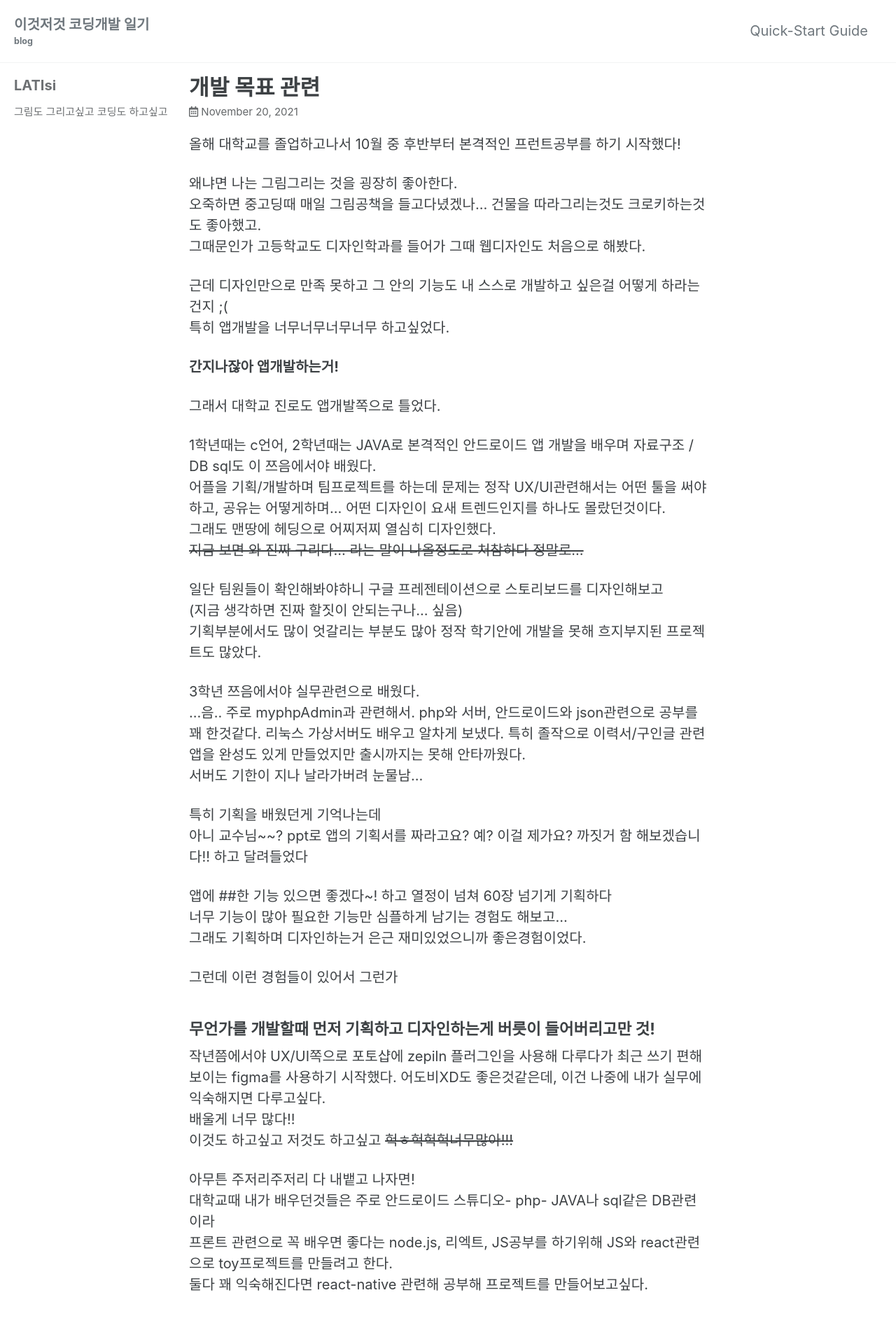
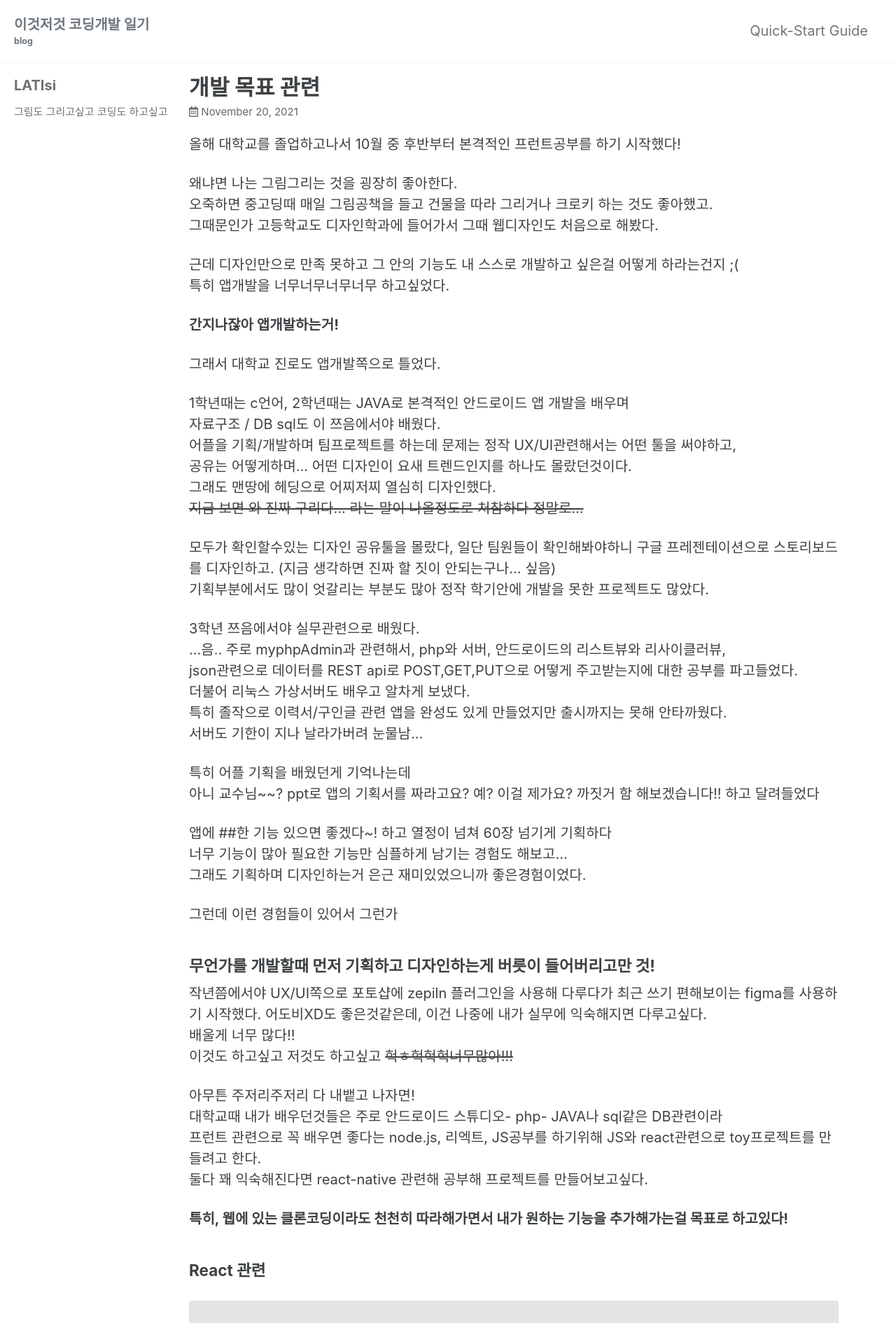
Before and after one commit to LATIsi/LATIsi.github.io, a Jekyll site: the page built from post/_posts/status/2021-11-20-toyproject.md, in a window 1280 px wide. Shown: the top 1890 px of the page at 70% size. Built offline with Jekyll 4.4.1, drawn with Linux system fonts in a browser that asks for light colours; cached includes are drawn as plain includes; some of the changed text lies outside the part shown.

Commit message:
blog_0.0.4 포스트 여백정리

```diff
--- a/_sass/minimal-mistakes/_page.scss
+++ b/_sass/minimal-mistakes/_page.scss
@@ -39,12 +39,12 @@ body {
   @include breakpoint($large) {
     float: right;
     width: calc(100% - #{$right-sidebar-width-narrow});
-    padding-right: $right-sidebar-width-narrow;
+    padding-right: 5%;
   }
 
   @include breakpoint($x-large) {
     width: calc(100% - #{$right-sidebar-width});
-    padding-right: $right-sidebar-width;
+    padding-right: 5%;
   }
 
   .page__inner-wrap {
--- a/_sass/minimal-mistakes/_reset.scss
+++ b/_sass/minimal-mistakes/_reset.scss
@@ -8,14 +8,14 @@ html {
   /* apply a natural box layout model to all elements */
   box-sizing: border-box;
   background-color: $background-color;
-  font-size: 16px;                // Default 16px;
+  font-size: 14px;                // Default 16px;
 
   @include breakpoint($medium) {
-    font-size: 16px;              // Default 18px;
+    font-size: 14px;              // Default 18px;
   }
 
   @include breakpoint($large) {
-    font-size: 18px;              // Default 20px;
+    font-size: 16px;              // Default 20px;
   }
 
   @include breakpoint($x-large) {
--- a/_sass/minimal-mistakes/_variables.scss
+++ b/_sass/minimal-mistakes/_variables.scss
@@ -6,7 +6,8 @@
    Typography
    ========================================================================== */
 
-$doc-font-size: 16 !default;
+
+$doc-font-size: 14 !default;
 
 /* paragraph indention */
 $paragraph-indent: false !default; // true, false (default)
@@ -155,9 +156,9 @@ $max-width: $x-large !default;
    Grid
    ========================================================================== */
 
-$right-sidebar-width-narrow: 100px !default;  //200px
+$right-sidebar-width-narrow: 50px !default;  //200px
 $right-sidebar-width: 250px !default;         //300px
-$right-sidebar-width-wide: 250px !default;    //400px
+$right-sidebar-width-wide: 100px !default;    //400px
 
 /*
    Other
--- a/post/_posts/blog/2021-11-17-blog_command.md
+++ b/post/_posts/blog/2021-11-17-blog_command.md
@@ -1,6 +1,6 @@
 ---
 title: "jekyll 블로그 제작관련 기록"
-excerpt: " 기록방법 정리 / 오류 정리!"
+excerpt: " 기록방법 정리 / 오류 정리와 목표."
 date: 2021-11-17
 categories: blog
 last_modified_at : 2021-11-20
@@ -35,3 +35,14 @@ last_modified_at : 2021-11-20
     <p> 효과(문단) - p효과를 줄 문단 위 아래 엔터키
     취소선 효과 - ~~  쓸 글  ~~
     H1 같이 강조 효과 - # ## ###  (숫자가 늘어날때마다 #수가 더 늘어남.)
+
+### 그 외에
+<div class="notice--primary" markdown="1">
+- 블로그 개발
+    - 카테고리를 만들자.
+    - 폰트 디자인, 크기 수정
+    - 디자인 조금 수정해야할듯?
+    - 수정할것이 아직 산더미다~!
+    - github 페이지 privite으로... 월별 결제 내년부터 하자!
+    - Google Analytics 등록해보기?
+</div>
--- a/post/_posts/status/2021-11-20-toyproject.md
+++ b/post/_posts/status/2021-11-20-toyproject.md
@@ -8,8 +8,8 @@ categories: 일상
 올해 대학교를 졸업하고나서 10월 중 후반부터 본격적인 프런트공부를 하기 시작했다!
 
 왜냐면 나는 그림그리는 것을 굉장히 좋아한다.
-오죽하면 중고딩때 매일 그림공책을 들고다녔겠나... 건물을 따라그리는것도 크로키하는것도 좋아했고.
-그때문인가 고등학교도 디자인학과를 들어가 그때 웹디자인도 처음으로 해봤다.
+오죽하면 중고딩때 매일 그림공책을 들고 건물을 따라 그리거나 크로키 하는 것도 좋아했고.
+그때문인가 고등학교도 디자인학과에 들어가서 그때 웹디자인도 처음으로 해봤다.
 
 근데 디자인만으로 만족 못하고 그 안의 기능도 내 스스로 개발하고 싶은걸 어떻게 하라는건지 ;(
 특히 앱개발을 너무너무너무너무 하고싶었다.
@@ -18,20 +18,24 @@ categories: 일상
 
 그래서 대학교 진로도 앱개발쪽으로 틀었다.
 
-1학년때는 c언어, 2학년때는 JAVA로 본격적인 안드로이드 앱 개발을 배우며 자료구조 / DB sql도 이 쯔음에서야 배웠다.
-어플을 기획/개발하며 팀프로젝트를 하는데 문제는 정작 UX/UI관련해서는 어떤 툴을 써야하고, 공유는 어떻게하며... 어떤 디자인이 요새 트렌드인지를 하나도 몰랐던것이다.
+1학년때는 c언어, 2학년때는 JAVA로 본격적인 안드로이드 앱 개발을 배우며
+자료구조 / DB sql도 이 쯔음에서야 배웠다.
+어플을 기획/개발하며 팀프로젝트를 하는데 문제는 정작 UX/UI관련해서는 어떤 툴을 써야하고,
+공유는 어떻게하며... 어떤 디자인이 요새 트렌드인지를 하나도 몰랐던것이다.
 그래도 맨땅에 헤딩으로 어찌저찌 열심히 디자인했다.
 ~~지금 보면 와 진짜 구리다... 라는 말이 나올정도로 처참하다 정말로...~~
 
-일단 팀원들이 확인해봐야하니 구글 프레젠테이션으로 스토리보드를 디자인해보고
-(지금 생각하면 진짜 할짓이 안되는구나... 싶음)
-기획부분에서도 많이 엇갈리는 부분도 많아 정작 학기안에 개발을 못해 흐지부지된 프로젝트도 많았다.
+모두가 확인할수있는 디자인 공유툴을 몰랐다, 일단 팀원들이 확인해봐야하니 구글 프레젠테이션으로 스토리보드를 디자인하고. (지금 생각하면 진짜 할 짓이 안되는구나... 싶음)
+기획부분에서도 많이 엇갈리는 부분도 많아 정작 학기안에 개발을 못한 프로젝트도 많았다.
 
 3학년 쯔음에서야 실무관련으로 배웠다.
-...음.. 주로 myphpAdmin과 관련해서. php와 서버, 안드로이드와 json관련으로 공부를 꽤 한것같다. 리눅스 가상서버도 배우고 알차게 보냈다. 특히 졸작으로 이력서/구인글 관련 앱을 완성도 있게 만들었지만 출시까지는 못해 안타까웠다.
+...음.. 주로 myphpAdmin과 관련해서, php와 서버, 안드로이드의 리스트뷰와 리사이클러뷰,
+json관련으로 데이터를 REST api로 POST,GET,PUT으로 어떻게 주고받는지에 대한 공부를 파고들었다.
+더불어 리눅스 가상서버도 배우고 알차게 보냈다.
+특히 졸작으로 이력서/구인글 관련 앱을 완성도 있게 만들었지만 출시까지는 못해 안타까웠다.
 서버도 기한이 지나 날라가버려 눈물남...
 
-특히 기획을 배웠던게 기억나는데
+특히 어플 기획을 배웠던게 기억나는데
 아니 교수님~~? ppt로 앱의 기획서를 짜라고요?
 예? 이걸 제가요? 까짓거 함 해보겠습니다!! 하고 달려들었다
 
@@ -42,16 +46,17 @@ categories: 일상
 그런데 이런 경험들이 있어서 그런가
 ### 무언가를 개발할때 먼저 기획하고 디자인하는게 버릇이 들어버리고만 것!
 
+
 작년쯤에서야 UX/UI쪽으로 포토샵에 zepiln 플러그인을 사용해 다루다가 최근 쓰기 편해보이는 figma를 사용하기 시작했다. 어도비XD도 좋은것같은데, 이건 나중에 내가 실무에 익숙해지면 다루고싶다.
 배울게 너무 많다!!
 이것도 하고싶고 저것도 하고싶고 ~~헉ㅎ헉헉헉너무많아!!!~~
 
 아무튼 주저리주저리 다 내뱉고 나자면!
 대학교때 내가 배우던것들은 주로 안드로이드 스튜디오- php- JAVA나 sql같은 DB관련이라
-프론트 관련으로 꼭 배우면 좋다는 node.js, 리엑트, JS공부를 하기위해 JS와 react관련으로 toy프로젝트를 만들려고 한다.
+프런트 관련으로 꼭 배우면 좋다는 node.js, 리엑트, JS공부를 하기위해 JS와 react관련으로 toy프로젝트를 만들려고 한다.
 둘다 꽤 익숙해진다면 react-native 관련해 공부해 프로젝트를 만들어보고싶다.
 
-##### 특히, 웹에 있는 클론코딩같은것이라도 차근차근 따라해가면서 내가 원하는 기능을 추가해가는걸 목표로 하고있다!
+**특히, 웹에 있는 클론코딩이라도 천천히 따라해가면서 내가 원하는 기능을 추가해가는걸 목표로 하고있다!**
 
 
 ### React 관련
@@ -77,17 +82,5 @@ categories: 일상
 
 </div>
 
-### 그 외에
-<div class="notice--primary" markdown="1">
-- 블로그 개발
-    - 카테고리를 만들자.
-    - 폰트 디자인, 크기 수정
-    - 디자인 조금 수정해야할듯?
-    - 수정할것이 아직 산더미다~!
-    - github 페이지 privite으로... 월별 결제 내년부터 하자!
-    - Google Analytics 등록해보기?
-</div>
-
-
 추후에도 추가할 예정이다.
 배울게많으니까 차근차근 쌓아가며 개발하자!
```
Also changed, not shown: other parts of post/_posts/status/2021-11-20-toyproject.md (+2 -2 lines), _layouts/category.html (line endings or trailing spaces), 8 other files.
